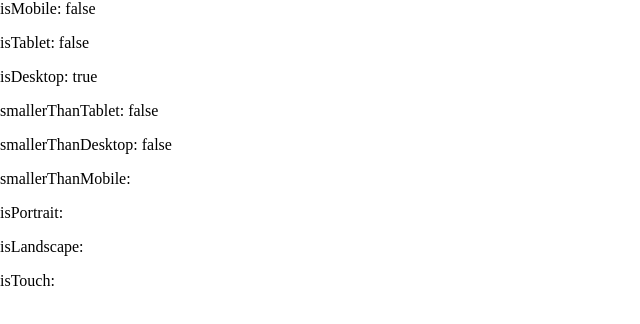
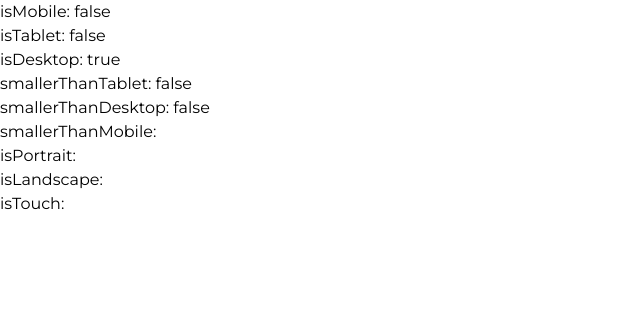
Before and after one commit to itsachev/folio, a Vue app: page / in a window 1280 px wide. Shown: the top 324 px of the page, without its empty margins (0-640 px from the left). Built offline with nearby package versions, Linux system fonts and the light colour scheme.

Commit message:
css autoprefixer

```diff
--- a/package.json
+++ b/package.json
@@ -20,9 +20,11 @@
   "devDependencies": {
     "@eslint/js": "^9.39.2",
     "@vitejs/plugin-vue": "^6.0.1",
+    "autoprefixer": "^10.4.23",
     "eslint": "^9.39.2",
     "eslint-plugin-vue": "^10.6.2",
     "globals": "^17.0.0",
+    "postcss": "^8.5.6",
     "sass": "^1.97.2",
     "vite": "^7.2.4"
   }
--- /dev/null
+++ b/popstcss.config.js
@@ -0,0 +1,5 @@
+module.exports = {
+    plugins: {
+        autoprefixer: {},
+    },
+};
--- /dev/null
+++ b/src/styles/base/reset.scss
@@ -0,0 +1,60 @@
+/* 1. Use a more-intuitive box-sizing model */
+*,
+*::before,
+*::after {
+    box-sizing: border-box;
+}
+
+/* 2. Remove default margin for common elements */
+* {
+    margin: 0;
+    padding: 0;
+    appearance: none;
+}
+
+/* 3. Allow percentage-based heights in the application */
+html,
+body {
+    height: 100%;
+}
+
+/* 4. Add accessible line-height & improve text rendering */
+body {
+    line-height: 1.5;
+    -webkit-font-smoothing: antialiased;
+}
+
+/* 5. Improve media defaults */
+img,
+picture,
+video,
+canvas,
+svg {
+    display: block;
+    max-width: 100%;
+}
+
+/* 6. Inherit fonts for form controls */
+input,
+button,
+textarea,
+select {
+    font: inherit;
+}
+
+/* 7. Avoid text overflows */
+p,
+h1,
+h2,
+h3,
+h4,
+h5,
+h6 {
+    overflow-wrap: break-word;
+}
+
+/* 8. Create a root stacking context (Optional - for frameworks like React/Next.js) */
+#root,
+#__next {
+    isolation: isolate;
+}
--- a/src/styles/main.scss
+++ b/src/styles/main.scss
@@ -1,9 +1,7 @@
-* {
-    margin: 0;
-    padding: 0;
-    box-sizing: border-box;
+@use "./base/reset.scss";
+
+@import url('https://fonts.googleapis.com/css2?family=Montserrat:ital,wght@0,100..900;1,100..900&display=swap');
+
+body {
+    font-family: 'Montserrat', sans-serif;
 }
-
-p {
-    margin-bottom: 1rem;
-}
--- a/vite.config.js
+++ b/vite.config.js
@@ -1,7 +1,13 @@
 import { defineConfig } from 'vite'
 import vue from '@vitejs/plugin-vue'
+import autoprefixer from 'autoprefixer'
 
 // https://vite.dev/config/
 export default defineConfig({
     plugins: [vue()],
+    css: {
+        postcss: {
+            plugins: [autoprefixer({})],
+        },
+    },
 })
```
Also changed, not shown: 1 other file (tests, documents, lock files or other folders).
